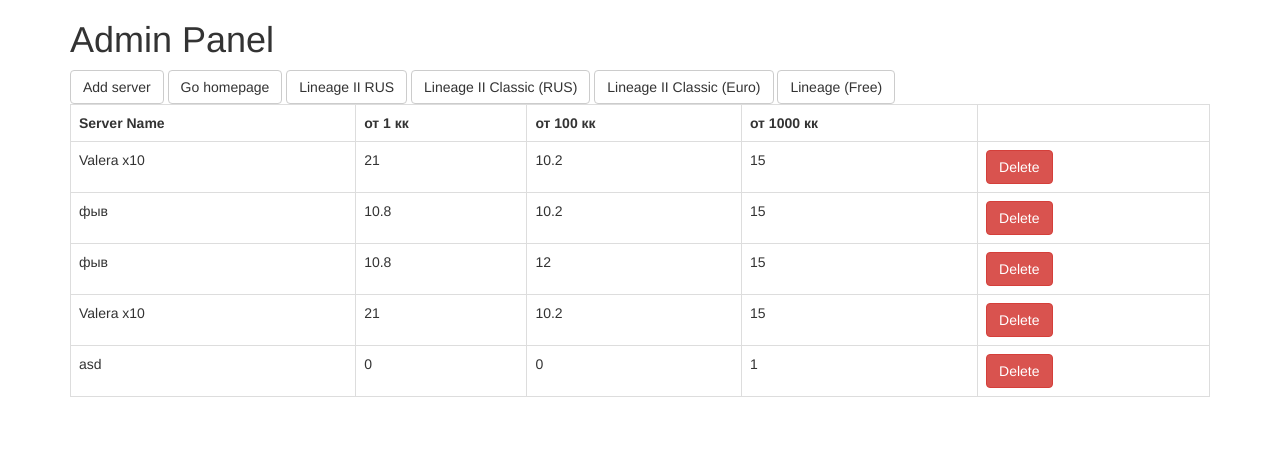
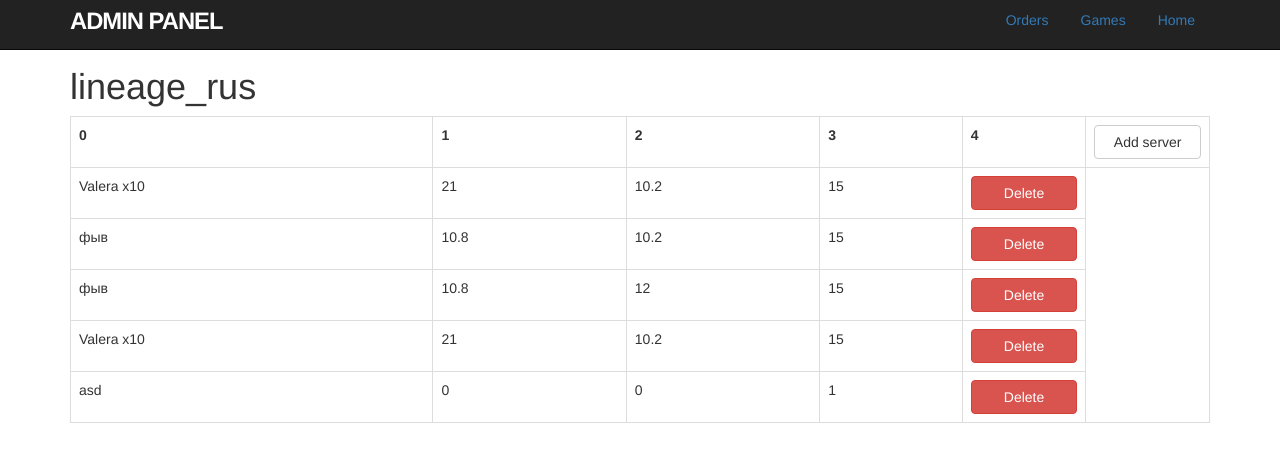
Before and after one commit to 123cmp/lineageSite, a PHP site: page /admin/index.php?id=1 in a window 1280 px wide. Shown: the top 462 px of the page. Run offline with PHP 8.4, Linux system fonts and the light colour scheme; data comes from the database, SQL or seed files in the repository; data that the repository does not hold is empty; some libraries are stand-ins or nearby versions.

Commit message:
reworked admin panel

```diff
--- /dev/null
+++ b/style/style_admin.css
@@ -0,0 +1,31 @@
+#logo {
+  float: left;
+  margin-right: 10px;
+  font-size: 1.7em;
+  color: white;
+  text-transform: uppercase;
+  letter-spacing: -1px;
+  padding-top: 9px;
+  font-weight: bold;
+  line-height: 1;
+  &:hover {
+    color: white;
+    text-decoration: none;
+  }
+}
+
+#tableName {
+
+ margin-top: 50pt;
+}
+.btn {
+
+width: 80pt;
+
+}
+
+#buttonTh{
+
+width:1%;
+white-space:nowrap;
+}
--- a/views/admin_panel.php
+++ b/views/admin_panel.php
@@ -6,11 +6,36 @@ header("Content-Type: text/html; charset=utf-8");
 <head>
     <meta charset="UTF-8">
     <title>Admin panel</title>
+    <link rel="stylesheet" type="text/css" href="../style/style_admin.css">
     <script src="http://ajax.googleapis.com/ajax/libs/jquery/1.9.1/jquery.min.js"></script>
     <link rel="stylesheet" href="https://maxcdn.bootstrapcdn.com/bootstrap/3.3.5/css/bootstrap.min.css">
     <script src="//netdna.bootstrapcdn.com/bootstrap/3.3.5/js/bootstrap.min.js"></script>
 </head>
 <body>
+<header class="navbar navbar-fixed-top navbar-inverse">
+  <div class="navbar-inner">
+    <div class="container">
+      <nav>
+      <a href ="#" id="logo">Admin Panel</a>
+        <ul class="nav pull-right nav-pills">
+          <li><a href="#">Orders</a></li>
+          <li id="fat-menu" class="dropdown">
+            <a href="#" class="dropdown-toggle" data-toggle="dropdown">
+              Games</a>
+            <ul class="dropdown-menu">
+              <li><a href="../admin/index.php?game=lineage_rus">Lineage II rus</a></li>
+              <li><a href="../admin/index.php?game=lineage_classic_rus">Lineage II classic rus</a></li>
+              <li><a href="../admin/index.php?game=lineage_classic_euro">Lineage II classic euro</a></li>
+              <li><a href="../admin/index.php?game=lineage_free">Lineage II free</a></li>
+            </ul>
+          </li>
+          <li><a href="../index.php">Home</a></li>
+
+        </ul>
+      </nav>
+    </div>
+  </div>
+</header>
 
 <div id="serverModal"  class="modal fade" tabindex="-1" role="dialog" aria-labelledby="myModalLabel" aria-hidden="true">
 <div  class="modal-dialog" role="document">
@@ -62,25 +87,23 @@ header("Content-Type: text/html; charset=utf-8");
 </div>
 
 <div class="container" id="all">
-    <h1>Admin Panel</h1>
+    <div>
 
-    <div>
-    <a href="#serverModal" role="button" class="btn btn-default" data-toggle="modal">Add server</a>
-        <!--<a href="../admin/index.php?action=add&game=<?=$GLOBALS['game_name']?>">Add server</a>-->
+        <!--<a href="../admin/index.php?action=add&game=<?=$GLOBALS['game_name']?>">Add server</a>
         <a class="btn btn-default" href="../index.php"> Go homepage  </a>
         <a class="btn btn-default" href="../admin/index.php?game=lineage_rus"> Lineage II RUS </a>
         <a class="btn btn-default" href="../admin/index.php?game=lineage_classic_rus"> Lineage II Classic (RUS) </a>
         <a class="btn btn-default" href="../admin/index.php?game=lineage_classic_euro"> Lineage II Classic (Euro) </a>
-        <a class="btn btn-default" href="../admin/index.php?game=lineage_free"> Lineage (Free) </a>
-
+        <a class="btn btn-default" href="../admin/index.php?game=lineage_free"> Lineage (Free) </a>-->
+            <h1 id="tableName"><?=$GLOBALS['game_name']?></h1>
         <table class="table table-bordered table-hover table-responsive">
             <tr>
-                <th>Server Name</th>
-                <th>от 1 кк</th>
-                <th>от 100 кк</th>
-                <th>от 1000 кк</th>
+            <?php foreach ($servers as $key => $s): ?>
+                <th><?=$key?></th>
+
                 <!--<th></th>-->
-                <th></th>
+            <?php endforeach ?>
+                <th id="buttonTh"><a href="#serverModal" role="button" class="btn btn-default" data-toggle="modal">Add server</a></th>
             </tr>
             <?php foreach ($servers as $s): ?>
                 <tr>
@@ -89,7 +112,7 @@ header("Content-Type: text/html; charset=utf-8");
                     <td><?= $s['100kk'] ?></td>
                     <td><?= $s['1000kk'] ?></td>
                     <!--<td><a href="../admin/index.php?action=edit&id=<?= $s['id'] ?>&game=<?=$GLOBALS['game_name']?>&">Edit</a></td> -->
-                    <td><a class="btn btn-danger" href="../admin/index.php?action=delete&id=<?= $s['id'] ?>&game=<?=$GLOBALS['game_name']?>">Delete</a></td>
+                    <td id="buttonTh"><a class="btn btn-danger" href="../admin/index.php?action=delete&id=<?= $s['id'] ?>&game=<?=$GLOBALS['game_name']?>">Delete</a></td>
                 </tr>
             <?php endforeach ?>
         </table>
```
Also changed, not shown: style/style.css (line endings or trailing spaces).
